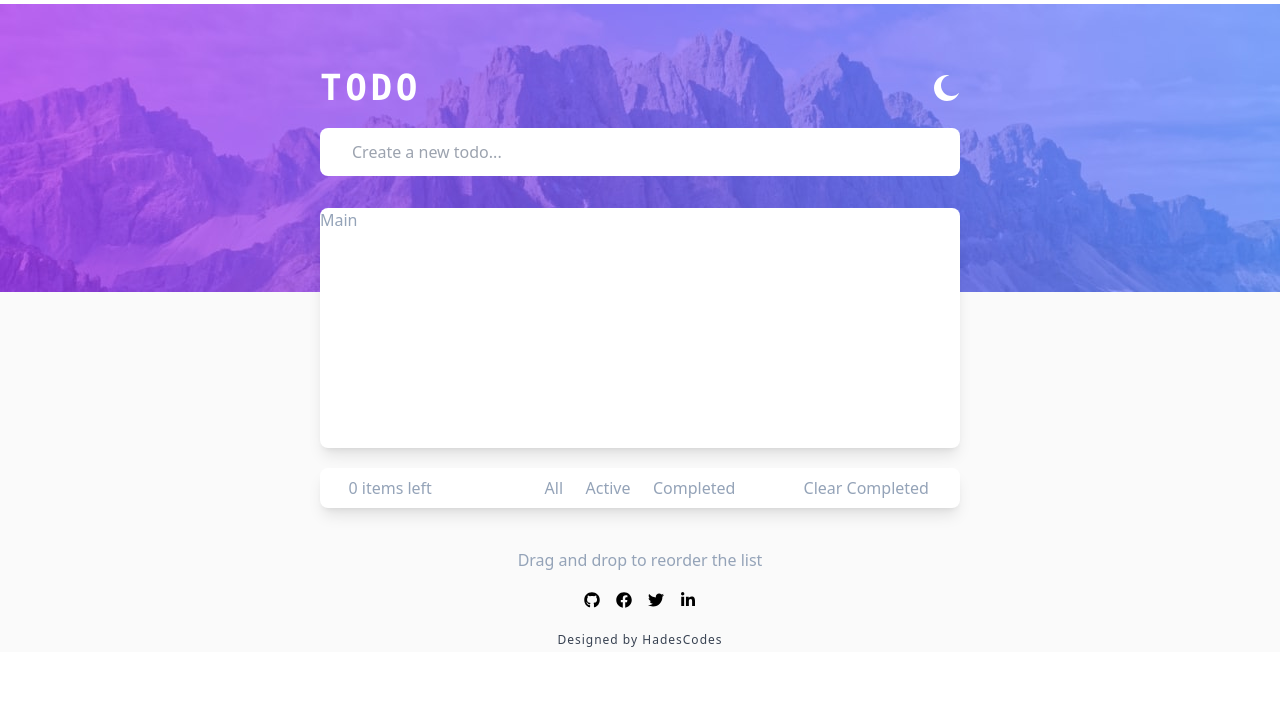
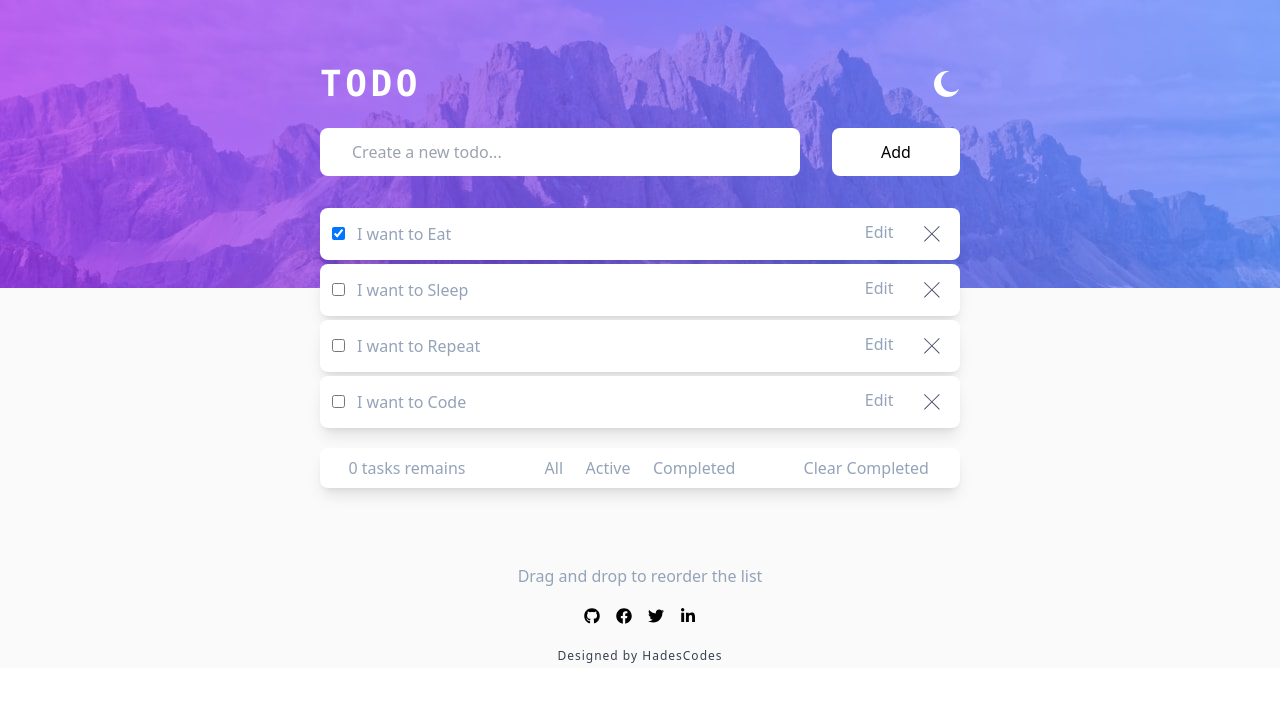
Before and after one commit to orion-script/todo-app, a React (Create React App) app: page / in a window 1280 px wide. Shown: the top 702 px of the page. Built offline with nearby package versions, Linux system fonts and the light colour scheme.

Commit message:
add some fatures

```diff
--- a/public/index.html
+++ b/public/index.html
@@ -24,7 +24,7 @@
       work correctly both with client-side routing and a non-root public URL.
       Learn how to configure a non-root public URL by running `npm run build`.
     -->
-    <title>React App</title>
+    <title>TODO APP</title>
   </head>
   <body>
     <noscript>You need to enable JavaScript to run this app.</noscript>
--- a/src/App.js
+++ b/src/App.js
@@ -1,19 +1,25 @@
 import React from "react";
 import NavBar from "./components/NavBar";
-import NewTodo from "./components/NewTodo";
-import Main from "./components/Main";
+import InputNewTodo from "./components/InputNewTodo";
+import Form from "./components/Form";
 import Buttons from "./components/Buttons";
 import Footer from "./components/Footer";
 import "./App.css";
 
 function App() {
+  const DATA = [
+    { id: "todo-0", name: "I want to Eat", completed: true },
+    { id: "todo-1", name: "I want to Sleep", completed: false },
+    { id: "todo-2", name: "I want to Repeat", completed: false },
+    { id: "todo-2", name: "I want to Code", completed: false },
+  ];
   return (
-    <div className="w-full flex flex-col justify-between h-auto py-1">
+    <div className="w-full flex flex-col justify-between h-auto">
       <NavBar />
       <div className="absolute w-full h-auto top-32">
-        <NewTodo />
+        <InputNewTodo />
         <div>
-          <Main />
+          <Form tasks={DATA} />
           <Buttons />
         </div>
       </div>
--- a/src/components/Buttons.jsx
+++ b/src/components/Buttons.jsx
@@ -4,18 +4,30 @@ function Buttons() {
   return (
     <div className="text-slate-400 w-11/12 md:w-2/4 m-auto">
       <div className="bg-white dark:bg-whiteOne md:hidden mt-5 h-10 rounded-lg shadow-lg flex justify-between px-5 items-center">
-        <button>0 items left</button>
+        <h2>0 items left</h2>
         <button>Clear Completed</button>
       </div>
+
       <div className="bg-white dark:bg-whiteOne h-10 rounded-lg shadow-lg flex justify-around items-center mt-5">
         <div className="hidden md:block md:w-1/5">
-          <button>0 items left</button>
+          <h2 className="">0 tasks remains</h2>
         </div>
+
+        {/* Array of filters buttons */}
         <div className="w-11/12 md:w-4/12 flex justify-around">
-          <button>All</button>
-          <button>Active</button>
-          <button>Completed</button>
+          <button type="button" aria-pressed="true">
+            All
+          </button>
+
+          <button type="button" aria-pressed="false">
+            Active
+          </button>
+
+          <button type="button" aria-pressed="false">
+            Completed
+          </button>
         </div>
+
         <div className="hidden md:block md:w-1/5">
           <button>Clear Completed</button>
         </div>
--- a/src/components/Footer.jsx
+++ b/src/components/Footer.jsx
@@ -8,21 +8,26 @@ import "../../src/";
 function Footer() {
   return (
     <div className="bg-zinc-50 dark:bg-BackOne w-full h-auto m-auto pt-72 md:pt-64 text-center">
-      <p className="text-slate-400">Drag and drop to reorder the list</p>
+      <p className="text-slate-400 pt-5">Drag and drop to reorder the list</p>
+
       <div className="flex flex-row justify-center w-full h-10 text-black dark:text-slate-400 mb-5">
         <a href="https://github.com/Hadestech01/">
           <FaGithub className="cursor-pointer mx-2 mt-5 hover:mt-2" />
         </a>
+
         <a href="https://web.facebook.com/olaniyi.john.5070">
           <FaFacebook className="cursor-pointer mx-2 mt-5 hover:mt-2" />
         </a>
+
         <a href="https://twitter.com/Hades_Codes">
           <FaTwitter className="cursor-pointer mx-2 mt-5 hover:mt-2" />
         </a>
+
         <a href="https://www.linkedin.com/in/john-olaniyi-9643461b6/">
           <FaLinkedinIn className="cursor-pointer mx-2 mt-5 hover:mt-2" />
         </a>
       </div>
+
       <div className="w-full md:w-2/4 text-center text-xs typewritter text-gray-700 dark:text-slate-400 h-5">
         <p className="typewritter">
           Designed by{" "}
--- /dev/null
+++ b/src/components/Form.jsx
@@ -0,0 +1,23 @@
+import React from "react";
+import TodoExample from "./Todo-Example";
+
+function Form(props) {
+  const taskList = props.tasks.map((task) => (
+    <TodoExample
+      id={task.id}
+      name={task.name}
+      completed={task.completed}
+      key={task.id}
+    />
+  ));
+
+  return (
+    <div className="w-11/12 md:w-2/4 m-auto h-auto text-slate-400">
+      <ul className="w-full" aria-labelledby="list-heading">
+        {taskList}
+      </ul>
+    </div>
+  );
+}
+
+export default Form;
--- /dev/null
+++ b/src/components/InputNewTodo.jsx
@@ -0,0 +1,25 @@
+import React from "react";
+
+function InputNewTodo() {
+  return (
+    <div className="flex justify-between mb-8 w-11/12 md:w-2/4 m-auto h-12 text-white">
+      <input
+        name="text"
+        type="text"
+        autoComplete="off"
+        id=""
+        placeholder="Create a new todo..."
+        className="bg-white dark:bg-gray-900 w-9/12 h-12 rounded-lg pl-8"
+      />
+
+      <button
+        type="submit"
+        className="bg-white dark:bg-gray-900 w-1/5 text-black dark:text-slate-400 rounded-lg"
+      >
+        Add
+      </button>
+    </div>
+  );
+}
+
+export default InputNewTodo;
--- a/src/components/Main.jsx
+++ /dev/null
@@ -1,11 +0,0 @@
-import React from "react";
-
-function Main() {
-  return (
-    <div className="bg-white dark:bg-whiteOne w-11/12 md:w-2/4 m-auto h-60 text-slate-400 shadow-lg rounded-lg">
-      Main
-    </div>
-  );
-}
-
-export default Main;
--- a/src/components/NavBar.jsx
+++ b/src/components/NavBar.jsx
@@ -10,12 +10,14 @@ function NavBar() {
         <h1 className="font-bold text-4xl text-white tracking-widest font-mono">
           TODO
         </h1>
+
         <img
           src={Moon}
           alt=""
           className="btnModeM"
           onClick={lightAndDarkMode}
         />
+
         <img
           src={Sun}
           alt=""
--- a/src/components/NewTodo.jsx
+++ /dev/null
@@ -1,17 +0,0 @@
-import React from "react";
-
-function NewTodo() {
-  return (
-    <div className="mb-8 w-11/12 md:w-2/4 m-auto h-12">
-      <input
-        name=""
-        type="search"
-        id=""
-        placeholder="Create a new todo..."
-        className="bg-white dark:bg-gray-900 w-full h-12 rounded-lg pl-8"
-      />
-    </div>
-  );
-}
-
-export default NewTodo;
--- /dev/null
+++ b/src/components/Todo-Example.jsx
@@ -0,0 +1,32 @@
+import React from "react";
+import Cross from "../assets/icon-cross.svg";
+
+function TodoExample(prop) {
+  return (
+    <div>
+      <li className="bg-white dark:bg-whiteOne my-1 py-3 rounded-lg items-center shadow-lg flex justify-between cursor-pointer w-full">
+        <div className="w-9/12">
+          <input
+            id=""
+            type="checkbox"
+            defaultChecked={prop.completed}
+            className="mx-3 cursor-pointer"
+          />
+          <label className="" htmlFor={prop.id}>
+            {prop.name}
+          </label>
+        </div>
+        <div className="w-3/12 md:w-2/12 flex justify-around items-start">
+          <button type="button" className="">
+            Edit
+          </button>
+          <button type="button" className="h-7">
+            <img src={Cross} alt="" className="h-4 mx-2" />
+          </button>
+        </div>
+      </li>
+    </div>
+  );
+}
+
+export default TodoExample;
```
Also changed, not shown: src/index.js (+7 -6 lines), 1 other file (tests, documents, lock files or other folders).
